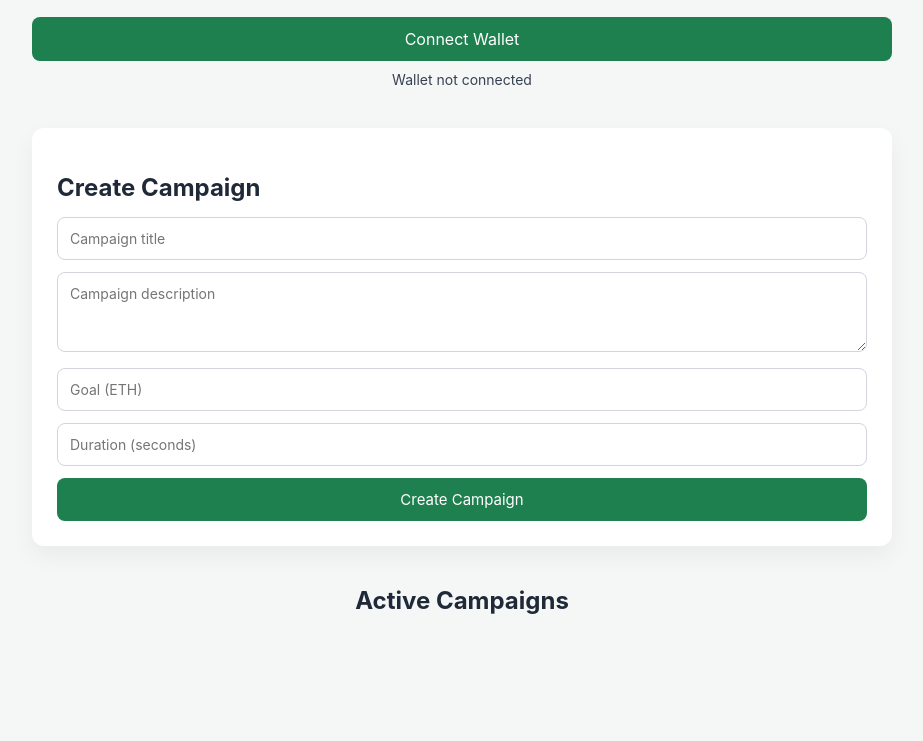
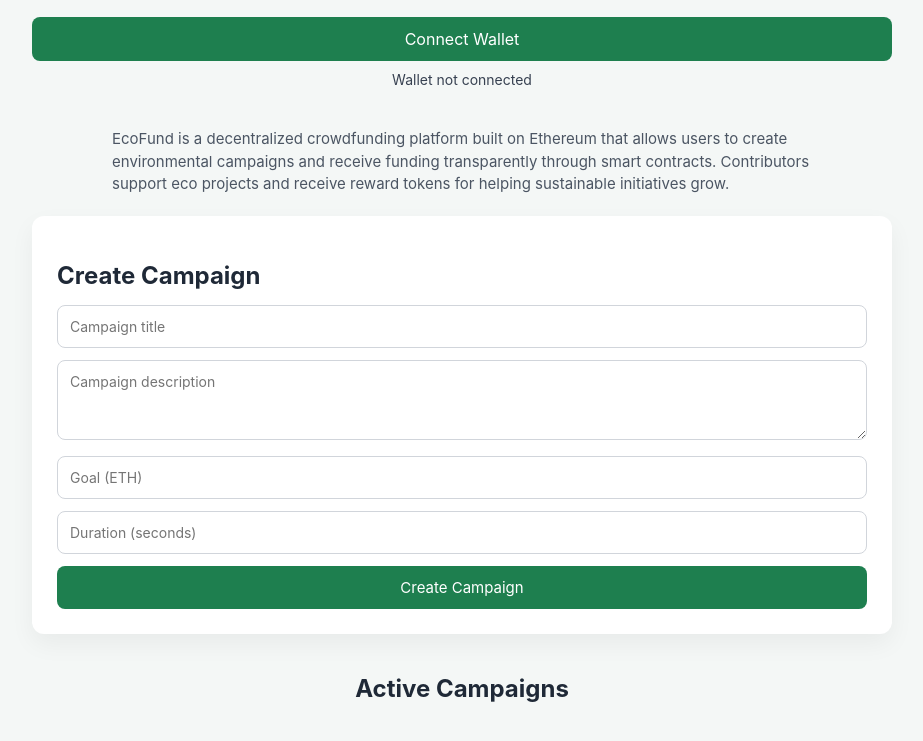
Before and after one commit to askmirkhanov-boop/ecofund, a website: page frontend/index.html in a window 1280 px wide. Shown: the part 139-880 px from the top of the page, without its empty margins (178-1101 px from the left). Before the commit the page ends 854 px from the top, so only its background shows below. Drawn offline with nearby package versions, Linux system fonts and the light colour scheme.

Commit message:
Frontend improvements and project description

```diff
--- a/frontend/index.html
+++ b/frontend/index.html
@@ -24,6 +24,13 @@
         Wallet not connected
       </p>
     </header>
+
+    <p class="about">
+  EcoFund is a decentralized crowdfunding platform built on Ethereum
+  that allows users to create environmental campaigns and receive funding
+  transparently through smart contracts. Contributors support eco projects
+  and receive reward tokens for helping sustainable initiatives grow.
+</p>
 
     <!-- CREATE CAMPAIGN -->
     <section class="card">
--- a/frontend/style.css
+++ b/frontend/style.css
@@ -141,3 +141,11 @@
   .donate button {
     flex-shrink: 0;
   }
+
+  .about {
+  max-width: 700px;
+  margin: 10px auto 20px;
+  color: #4b5563;
+  font-size: 15px;
+  line-height: 1.5;
+}
```
